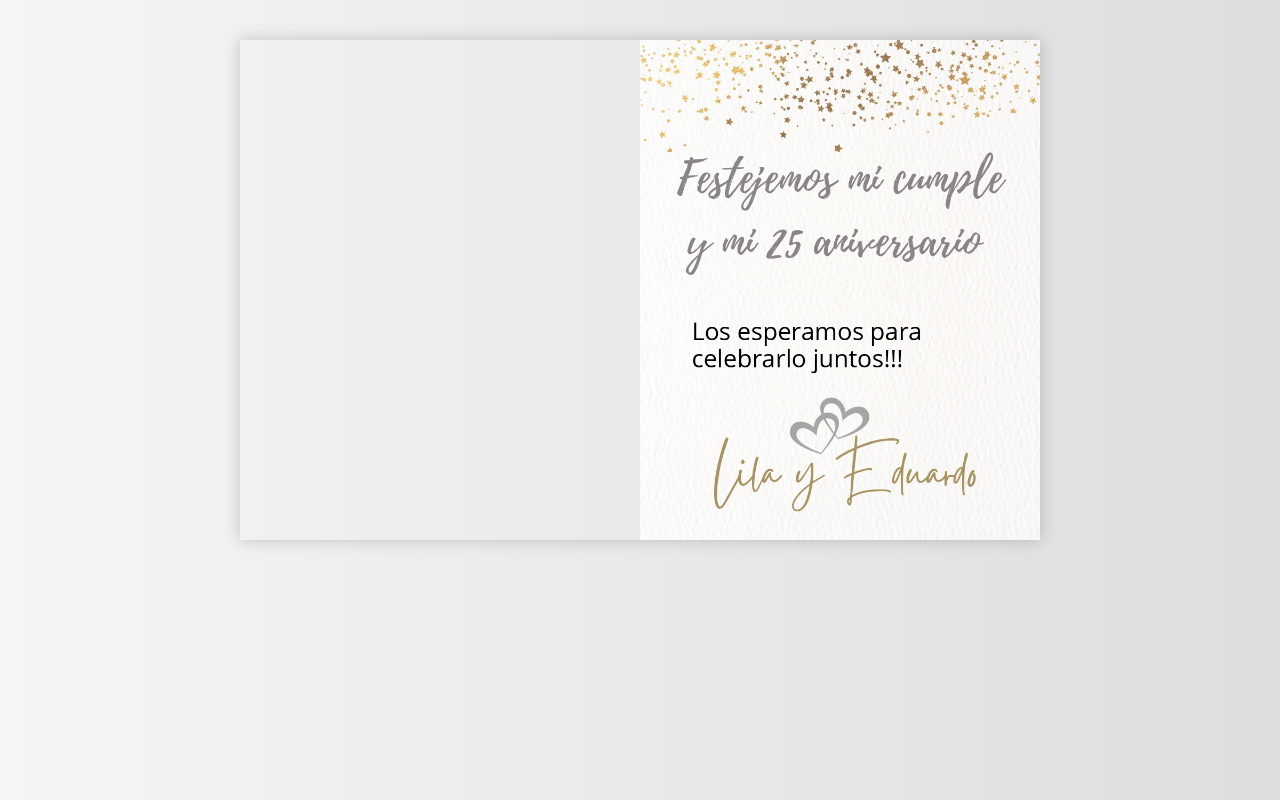
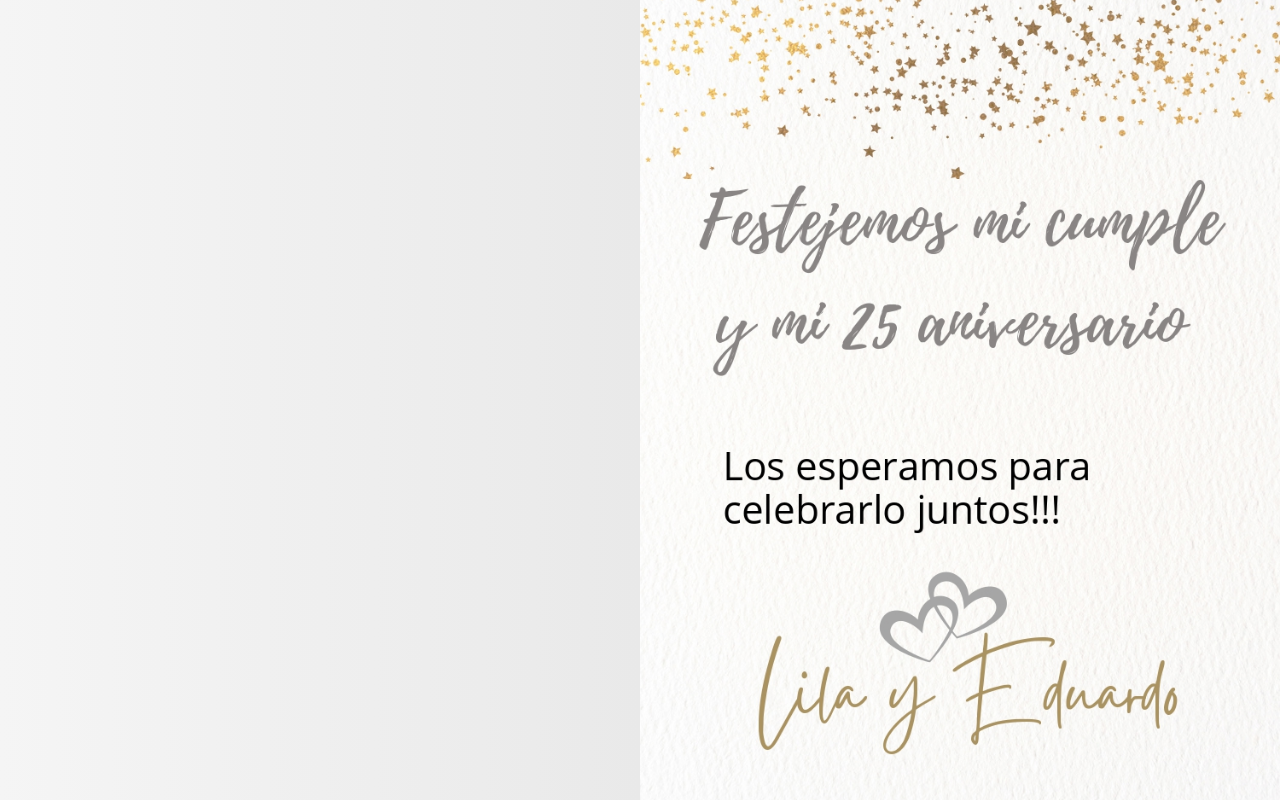
Before and after one commit to LN42352339/invitacion, a plain HTML site: page index.html in a window 1280 px wide. Drawn offline with Linux system fonts and the light colour scheme.

Commit message:
Primer commit - proyecto invitación interactiva

```diff
--- a/index.html
+++ b/index.html
@@ -16,30 +16,30 @@
         box-sizing: border-box;
       }
 
+      html,
       body {
+        width: 100%;
+        height: 100%;
         background: linear-gradient(to right, #f5f5f5, #ddd);
         font-family: sans-serif;
         overflow: hidden;
       }
 
       #flipbook {
-      width: 90vw;
-      max-width: 800px;
-      height: 90vh;
-      max-height: 500px;
-      margin: 40px auto;
-      box-shadow: 0 0 15px rgba(0,0,0,0.2);
+        width: 100vw;
+        height: 100vh;
+        margin: 0 auto;
       }
 
       #flipbook .page {
-      width: 100%;
-      height: 100%;
+        width: 100vw;
+        height: 100vh;
       }
 
       #flipbook .page img {
         width: 100%;
         height: 100%;
-      object-fit: cover;
+        object-fit: cover; /* Asegura que la imagen llene toda la página */
       }
 
       audio {
@@ -54,7 +54,7 @@
         height: 100vh;
         border: none;
         background: transparent;
-      z-index: 9999;
+        z-index: 2000;
         cursor: pointer;
       }
 
@@ -70,8 +70,8 @@
         border-radius: 10px;
         font-size: 16px;
         cursor: pointer;
-      z-index: 9998;
-      box-shadow: 0 4px 6px rgba(0,0,0,0.2);
+        z-index: 1500;
+        box-shadow: 0 4px 6px rgba(0, 0, 0, 0.2);
       }
 
       .last-page {
@@ -87,7 +87,6 @@
     </style>
   </head>
   <body>
-
     <!-- Música de fondo -->
     <audio id="bg-music" loop>
       <source src="assets/audio.mp3" type="audio/mpeg" />
@@ -95,7 +94,10 @@
     </audio>
 
     <!-- Botón invisible para iniciar -->
-  <button id="start-button" aria-label="Toca para iniciar la invitación"></button>
+    <button
+      id="start-button"
+      aria-label="Toca para iniciar la invitación"
+    ></button>
 
     <!-- Botón para reiniciar -->
     <button id="restart-button">🔁 Volver a comenzar</button>
@@ -106,20 +108,22 @@
       <div class="page"><img src="assets/page2.jpg" alt="Página 2" /></div>
       <div class="page"><img src="assets/page3.jpg" alt="Página 3" /></div>
       <div class="page"><img src="assets/page4.jpg" alt="Página 4" /></div>
-    <div class="page last-page">🎉 ¡Gracias por tu atención!<br>Pulsa para volver a empezar.</div>
+      <div class="page last-page">
+        🎉 ¡Gracias por tu atención!<br />Pulsa para volver a empezar.
+      </div>
     </div>
 
     <!-- Script principal -->
     <script>
       document.addEventListener("DOMContentLoaded", () => {
         // Inicializar el libro
-      $('#flipbook').turn({
-        width: $('#flipbook').width(),
-        height: $('#flipbook').height(),
+        $("#flipbook").turn({
+          width: $("#flipbook").width(),
+          height: $("#flipbook").height(),
           autoCenter: true,
           acceleration: true,
           elevation: 50,
-        gradients: true
+          gradients: true,
         });
 
         const music = document.getElementById("bg-music");
@@ -127,9 +131,12 @@
         const restartBtn = document.getElementById("restart-button");
 
         const playMusic = () => {
-        music.play().then(() => {
+          music
+            .play()
+            .then(() => {
               startBtn.style.display = "none";
-        }).catch((error) => {
+            })
+            .catch((error) => {
               console.log("Error al reproducir música:", error);
             });
         };
@@ -138,8 +145,8 @@
         startBtn.addEventListener("touchstart", playMusic);
 
         // Mostrar botón de reinicio en la última página
-      $('#flipbook').bind("turned", function(event, page, view) {
-        const totalPages = $('#flipbook').turn("pages");
+        $("#flipbook").bind("turned", function (event, page, view) {
+          const totalPages = $("#flipbook").turn("pages");
           if (page === totalPages) {
             restartBtn.style.display = "block";
           } else {
@@ -149,10 +156,9 @@
 
         // Reiniciar al principio
         restartBtn.addEventListener("click", () => {
-        $('#flipbook').turn("page", 1);
+          $("#flipbook").turn("page", 1);
         });
       });
     </script>
-
   </body>
 </html>
```
Lines whose indentation alone changed are shown as unchanged.
